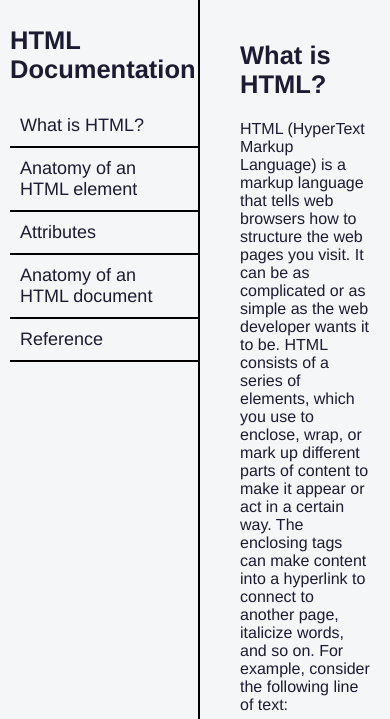
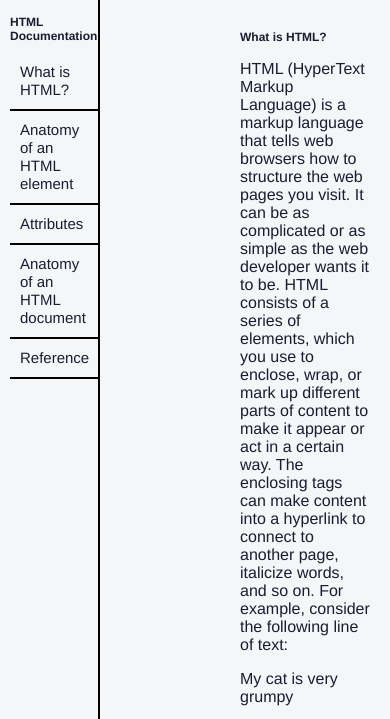
Before and after one commit to lilapit/lilapit.technical-documentation, a plain HTML site: page index.html in a window 390 px wide. Shown: the top 719 px of the page. Drawn offline with Linux system fonts and the light colour scheme.

Commit message:
Update styles.css

```diff
--- a/styles.css
+++ b/styles.css
@@ -55,6 +55,22 @@ a {
   color: inherit;
 }
 
+@media only screen and (max-width: 500px) {
+  .navbar {
+    width: 100px;
+  }
+  .nav-link {
+    font-size: 15px;
+  }
+  header h1 {
+    font-size: 12px;
+  }
+
+  .the-main {
+    margin-left: 100;
+  }
+}
+
 /*@media only screen and (max-width: 500px) {
   .navbar {
     position: static;
```
